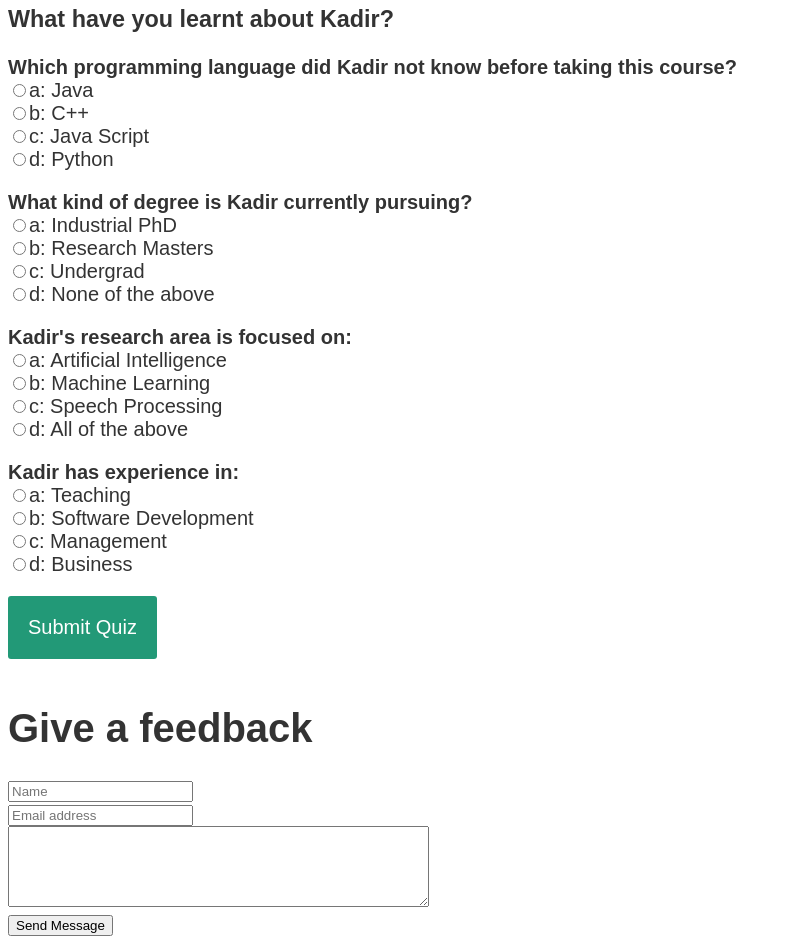
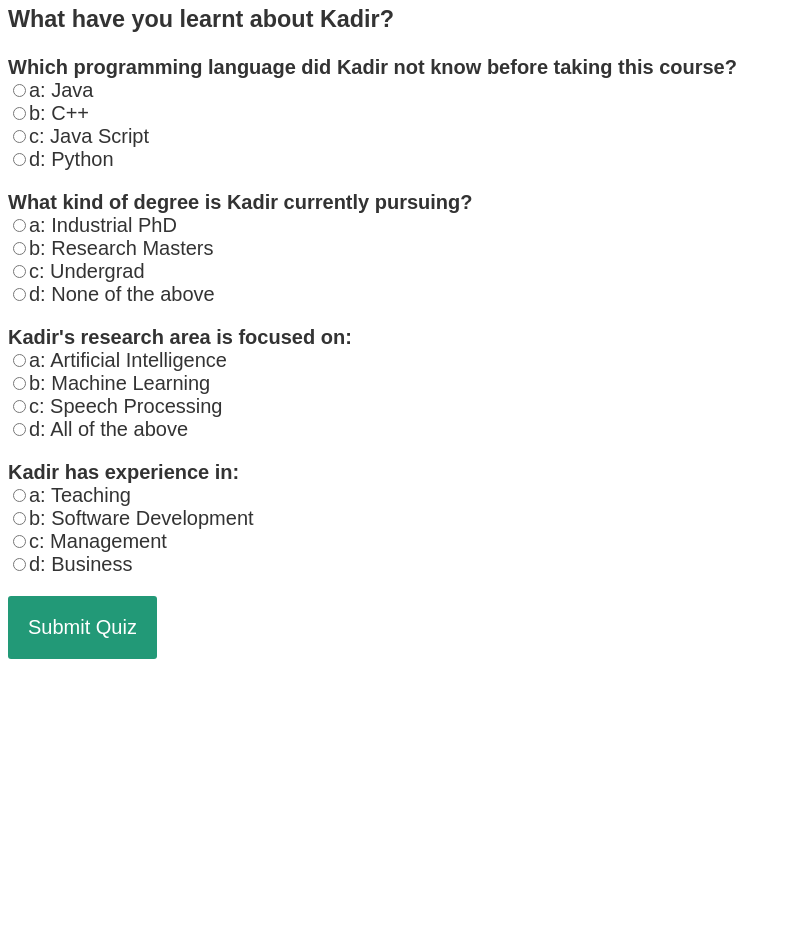
Before and after one commit to KadirAhmed/kadirahmed, a plain HTML site: page quiz.html in a window 1280 px wide. Shown: the part 93-1037 px from the top of the page, without its empty margins (0-791 px from the left). After the commit the page ends 800 px from the top, so only its background shows below. Drawn offline with Linux system fonts and the light colour scheme.

Commit message:
Update quiz.html

```diff
--- a/quiz.html
+++ b/quiz.html
@@ -16,19 +16,5 @@
 
 <div id="results"></div>
 <script src="./quiz.js"></script>
-
-
-<h1>Give a feedback</h1>
-<form action="https://formspree.io/f/mwpoqjnr" method="post">
-    <input type="text" name="Name" placeholder="Name" autocomplete="off" required>
-    <br>
-    <input type="email" name="email" placeholder="Email address" autocomplete="off" required>
-    <br>
-    <textarea rows="5" cols="50" name="message" placeholder="Write message" autocomplete="off" required> </textarea>
-    <br>
-    <button type="submit">Send Message</button>
-
-</form>
-
 </body>
 </html>
```
